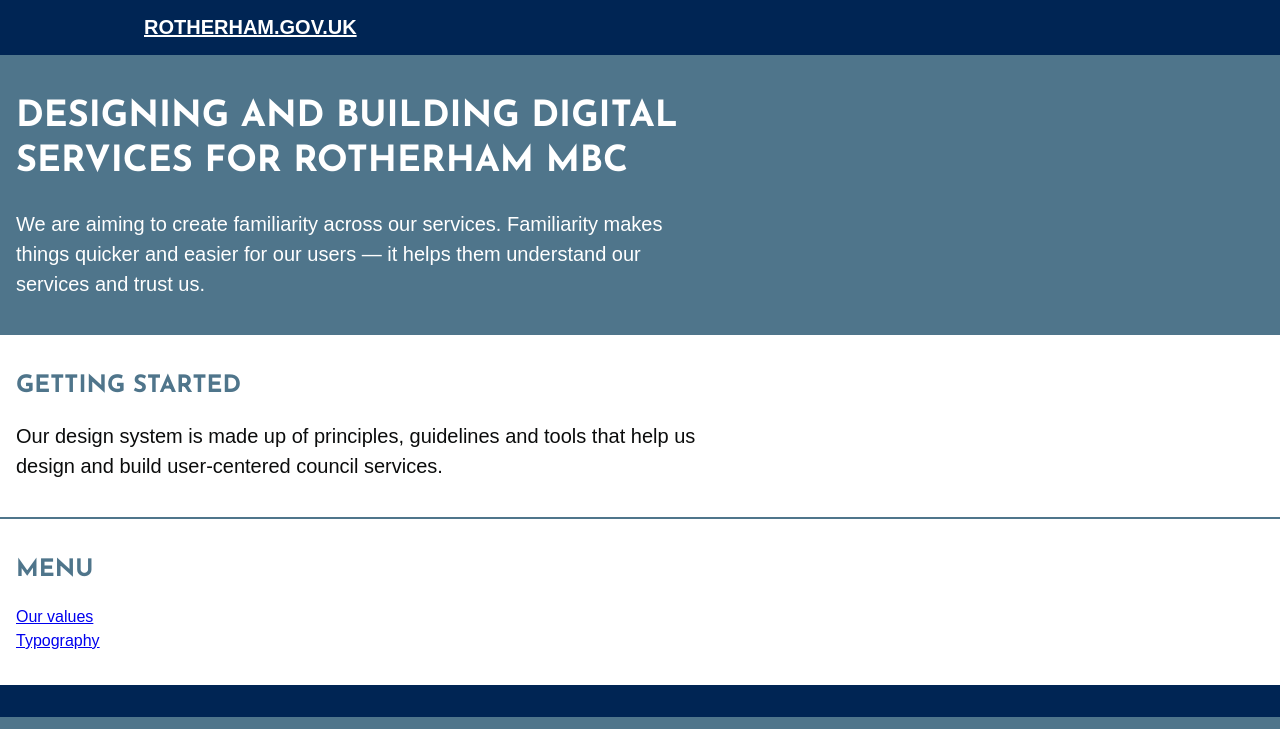
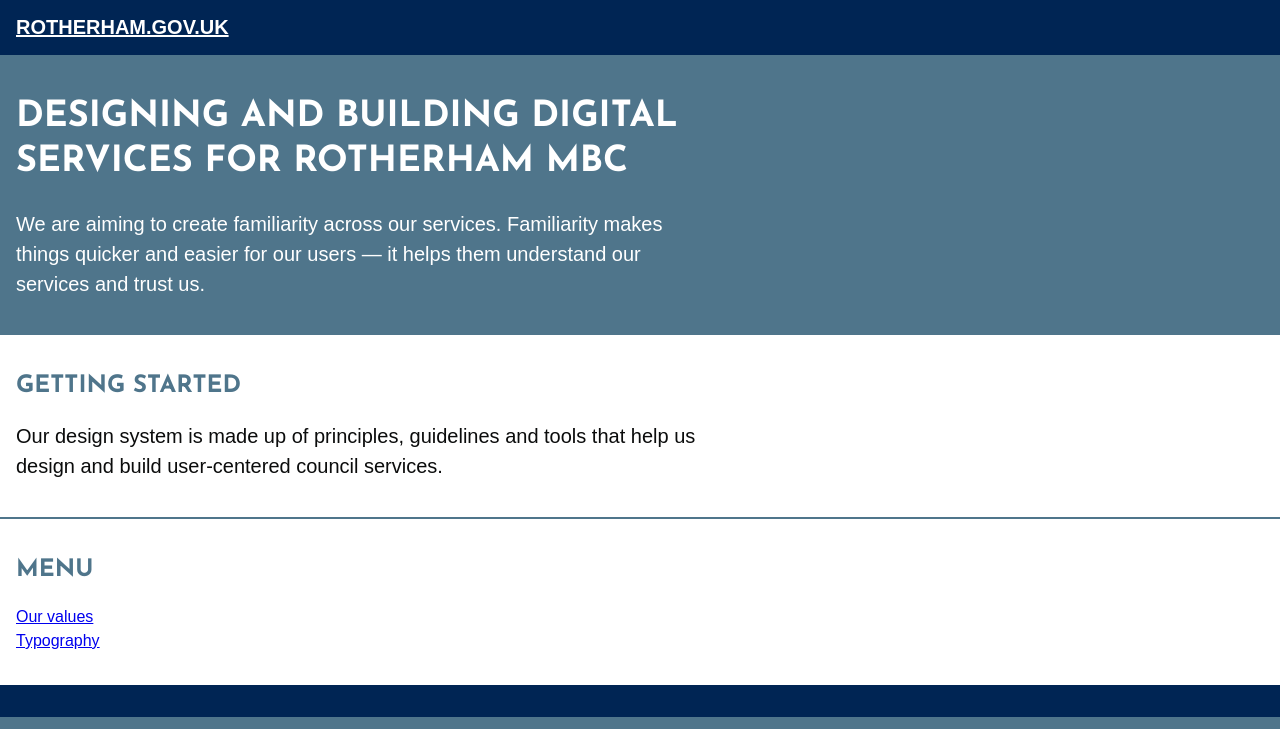
Before and after one commit to rothgov/design-manual, a Jekyll site: the page built from index.html, in a window 1280 px wide. Shown: the top 729 px of the page. Built offline with Jekyll 4.4.1, drawn with Linux system fonts in a browser that asks for light colours; some web fonts are replaced; grey boxes are pictures that could not be loaded.

Commit message:
Update header.html

```diff
--- a/_includes/header.html
+++ b/_includes/header.html
@@ -1,5 +1,5 @@
 <header class="bg-blue-5">
-  <div class="cf mw8 center">
+  <div class="cf container center">
     <a class="ml3 fl pv3 f6 f5-m f4-l b link ttu white hover dim" href="{{%20site.baseurl%20}}/design/" title="Home">Rotherham.gov.uk</a>
   </div>
 </header>
```
